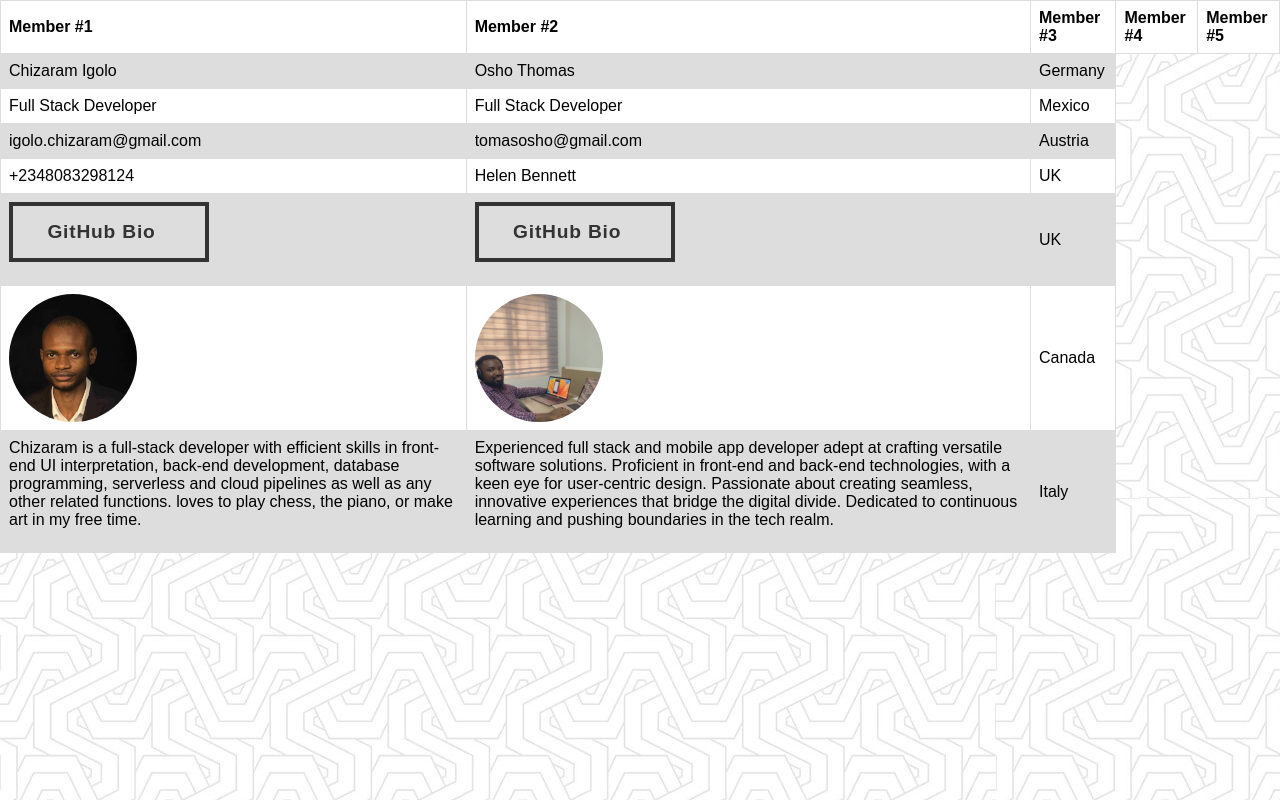
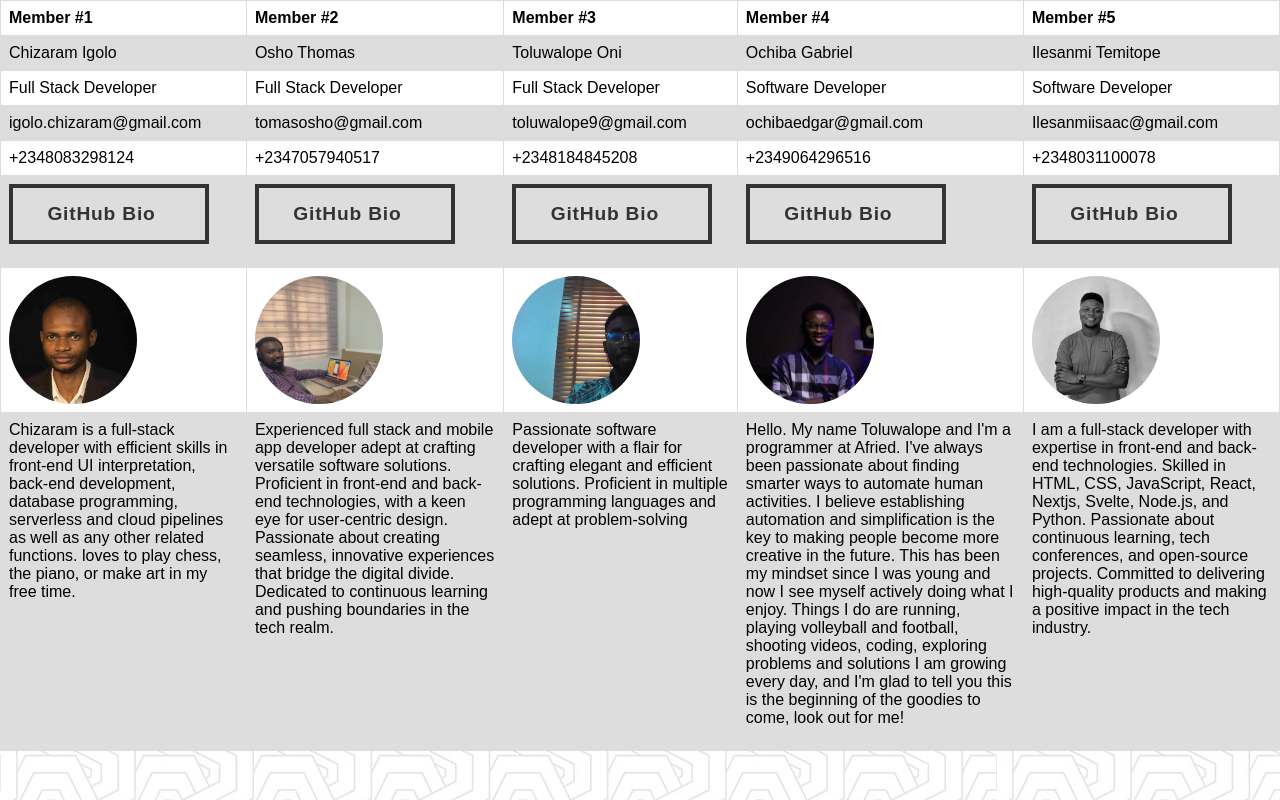
Before and after one commit to Chizaram-Igolo/chizaram-igolo-task-2, a plain HTML site: page responsive-table/index.html in a window 1280 px wide. Drawn offline with Linux system fonts and the light colour scheme.

Commit message:
📸 Add team members' pictures

```diff
--- a/responsive-table/index.html
+++ b/responsive-table/index.html
@@ -181,22 +181,30 @@
       <tr>
         <td>Chizaram Igolo</td>
         <td>Osho Thomas</td>
-        <td>Germany</td>
+        <td>Toluwalope Oni</td>
+        <td>Ochiba Gabriel</td>
+        <td>Ilesanmi Temitope</td>
       </tr>
       <tr>
         <td>Full Stack Developer</td>
         <td>Full Stack Developer</td>
-        <td>Mexico</td>
+        <td>Full Stack Developer</td>
+        <td>Software Developer</td>
+        <td>Software Developer</td>
       </tr>
       <tr>
         <td>igolo.chizaram@gmail.com</td>
         <td>tomasosho@gmail.com</td>
-        <td>Austria</td>
+        <td>toluwalope9@gmail.com</td>
+        <td>ochibaedgar@gmail.com</td>
+        <td>Ilesanmiisaac@gmail.com</td>
       </tr>
       <tr>
         <td>+2348083298124</td>
-        <td>Helen Bennett</td>
-        <td>UK</td>
+        <td>+2347057940517</td>
+        <td>+2348184845208</td>
+        <td>+2349064296516</td>
+        <td>+2348031100078</td>
       </tr>
       <tr>
         <td>
@@ -223,7 +231,45 @@
             >
           </p>
         </td>
-        <td>UK</td>
+        <td>
+          <p>
+            <a
+              href="https://toluwanee.github.io/StackTrekProjects/"
+              target="_blank"
+              rel="noopener noreferrer"
+              class="btn draw-border"
+            >
+              GitHub Bio</a
+            >
+          </p>
+        </td>
+
+        <td>
+          <p>
+            <a
+              href="
+              https://gabbyedgar.github.io/StackTrek_Bio-page/"
+              target="_blank"
+              rel="noopener noreferrer"
+              class="btn draw-border"
+            >
+              GitHub Bio</a
+            >
+          </p>
+        </td>
+
+        <td>
+          <p>
+            <a
+              href="https://github.com/Blazskills"
+              target="_blank"
+              rel="noopener noreferrer"
+              class="btn draw-border"
+            >
+              GitHub Bio</a
+            >
+          </p>
+        </td>
       </tr>
       <tr>
         <td>
@@ -232,7 +278,15 @@
         <td>
           <div class="profile-pic-div-2"></div>
         </td>
-        <td>Canada</td>
+        <td>
+          <div class="profile-pic-div-3"></div>
+        </td>
+        <td>
+          <div class="profile-pic-div-4"></div>
+        </td>
+        <td>
+          <div class="profile-pic-div-5"></div>
+        </td>
       </tr>
 
       <tr>
@@ -255,7 +309,37 @@
             boundaries in the tech realm.
           </p>
         </td>
-        <td>Italy</td>
+        <td>
+          <p>
+            Passionate software developer with a flair for crafting elegant and
+            efficient solutions. Proficient in multiple programming languages
+            and adept at problem-solving
+          </p>
+        </td>
+        <td>
+          <p>
+            Hello. My name Toluwalope and I'm a programmer at Afried. I've
+            always been passionate about finding smarter ways to automate human
+            activities. I believe establishing automation and simplification is
+            the key to making people become more creative in the future. This
+            has been my mindset since I was young and now I see myself actively
+            doing what I enjoy. Things I do are running, playing volleyball and
+            football, shooting videos, coding, exploring problems and solutions
+            I am growing every day, and I'm glad to tell you this is the
+            beginning of the goodies to come, look out for me!
+          </p>
+        </td>
+
+        <td>
+          <p>
+            I am a full-stack developer with expertise in front-end and back-end
+            technologies. Skilled in HTML, CSS, JavaScript, React, Nextjs,
+            Svelte, Node.js, and Python. Passionate about continuous learning,
+            tech conferences, and open-source projects. Committed to delivering
+            high-quality products and making a positive impact in the tech
+            industry.
+          </p>
+        </td>
       </tr>
     </table>
   </body>
--- a/responsive-table/style.css
+++ b/responsive-table/style.css
@@ -211,6 +211,10 @@ tr:nth-child(odd) {
   background-color: #ffffff;
 }
 
+td {
+  vertical-align: top;
+}
+
 .profile-pic-div-1 {
   background-image: url("./images/team-members-pics/01.jpg");
   background-size: cover;
@@ -228,3 +232,30 @@ tr:nth-child(odd) {
   width: 128px;
   height: 128px;
 }
+
+.profile-pic-div-3 {
+  background-image: url("./images/team-members-pics/03.jpg");
+  background-size: cover;
+  background-repeat: no-repeat;
+  border-radius: 50%;
+  width: 128px;
+  height: 128px;
+}
+
+.profile-pic-div-4 {
+  background-image: url("./images/team-members-pics/04.jpg");
+  background-size: cover;
+  background-repeat: no-repeat;
+  border-radius: 50%;
+  width: 128px;
+  height: 128px;
+}
+
+.profile-pic-div-5 {
+  background-image: url("./images/team-members-pics/05.jpg");
+  background-size: cover;
+  background-repeat: no-repeat;
+  border-radius: 50%;
+  width: 128px;
+  height: 128px;
+}
```
Also changed, not shown: responsive-table/images/team-members-pics/03.jpg (added), responsive-table/images/team-members-pics/04.jpg (added), responsive-table/images/team-members-pics/05.jpg (added).
